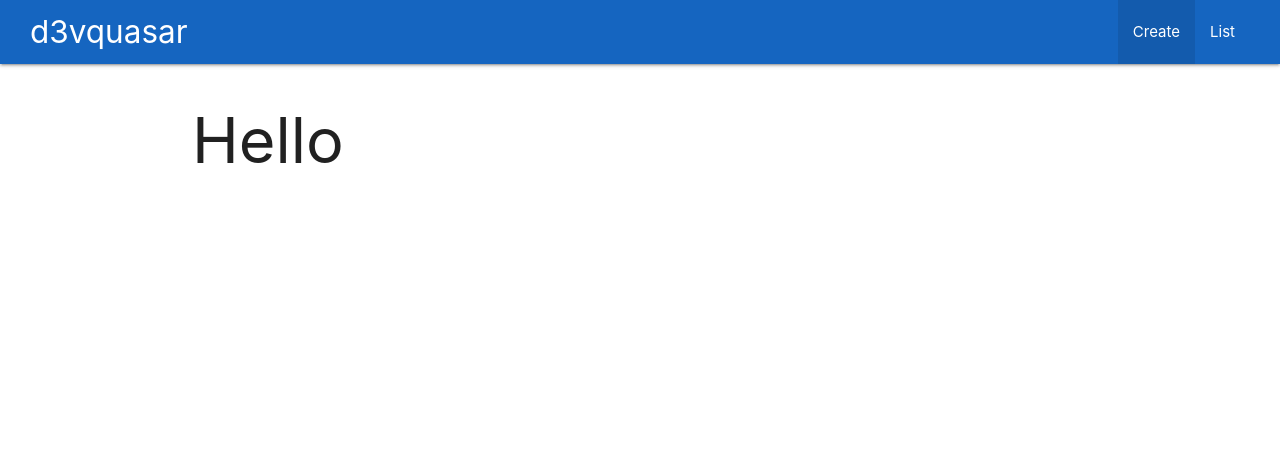
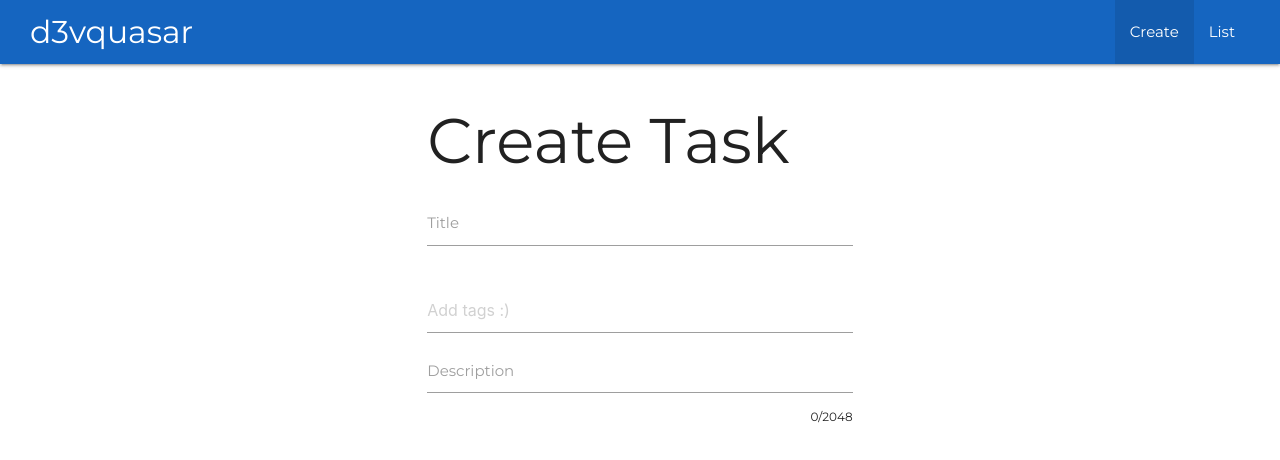
Before and after one commit to devquasar/vue-simple-spa, a Vue app: page / in a window 1280 px wide. Shown: the top 460 px of the page. Built offline with nearby package versions, Linux system fonts and the light colour scheme.

Commit message:
Add Create Task form WIP

```diff
--- a/public/index.html
+++ b/public/index.html
@@ -1,15 +1,27 @@
 <!DOCTYPE html>
 <html lang="en">
   <head>
-    <meta charset="utf-8">
-    <meta http-equiv="X-UA-Compatible" content="IE=edge">
-    <meta name="viewport" content="width=device-width,initial-scale=1.0">
-    <link rel="icon" href="<%= BASE_URL %>favicon.ico">
+    <meta charset="utf-8" />
+    <meta http-equiv="X-UA-Compatible" content="IE=edge" />
+    <meta name="viewport" content="width=device-width,initial-scale=1.0" />
+    <link rel="icon" href="<%= BASE_URL %>favicon.ico" />
+    <link
+      href="https://fonts.googleapis.com/icon?family=Material+Icons"
+      rel="stylesheet"
+    />
+    <link
+      href="https://fonts.googleapis.com/css2?family=Montserrat:wght@400;700&display=swap"
+      rel="stylesheet"
+    />
     <title><%= htmlWebpackPlugin.options.title %></title>
   </head>
   <body>
     <noscript>
-      <strong>We're sorry but <%= htmlWebpackPlugin.options.title %> doesn't work properly without JavaScript enabled. Please enable it to continue.</strong>
+      <strong
+        >We're sorry but <%= htmlWebpackPlugin.options.title %> doesn't work
+        properly without JavaScript enabled. Please enable it to
+        continue.</strong
+      >
     </noscript>
     <div id="app"></div>
     <!-- built files will be auto injected -->
--- a/src/App.vue
+++ b/src/App.vue
@@ -8,6 +8,7 @@
 </template>
 
 <script>
+import M from "materialize-css";
 import Navbar from "@/components/Navbar";
 export default {
   components: { Navbar },
@@ -16,4 +17,7 @@ export default {
 
 <style lang="scss">
 @import "~materialize-css/dist/css/materialize.min.css";
+body {
+  font-family: "Montserrat", "Segoe UI", sans-serif;
+}
 </style>
--- a/src/views/Create.vue
+++ b/src/views/Create.vue
@@ -1,12 +1,49 @@
 <template>
-  <div>
-    <h1>Hello</h1>
+  <div class="row">
+    <div class="col s6 offset-s3">
+      <h1>Create Task</h1>
+      <form>
+        <div class="input-field">
+          <input
+            v-model="title"
+            id="title"
+            type="text"
+            class="validate"
+            required
+          />
+          <label for="title">Title</label>
+          <span class="helper-text" data-error="Title is required"></span>
+        </div>
+
+        <div class="chips mb-4" ref="chips"></div>
+
+        <div class="input-field">
+          <textarea
+            v-model="description"
+            id="description"
+            class="materialize-textarea"
+          ></textarea>
+          <label for="description">Description</label>
+          <span class="character-counter" style="float: right; font-size: 12px;"
+            >{{ description.length }}/2048</span
+          >
+        </div>
+      </form>
+    </div>
   </div>
 </template>
 
 <script>
 export default {
-  name: "Create",
-  components: {},
+  name: "create",
+  data: () => ({
+    description: "",
+    title: "",
+  }),
+  mounted() {
+    M.Chips.init(this.$refs.chips, {
+      placeholder: "Add tags :)",
+    });
+  },
 };
 </script>
```
